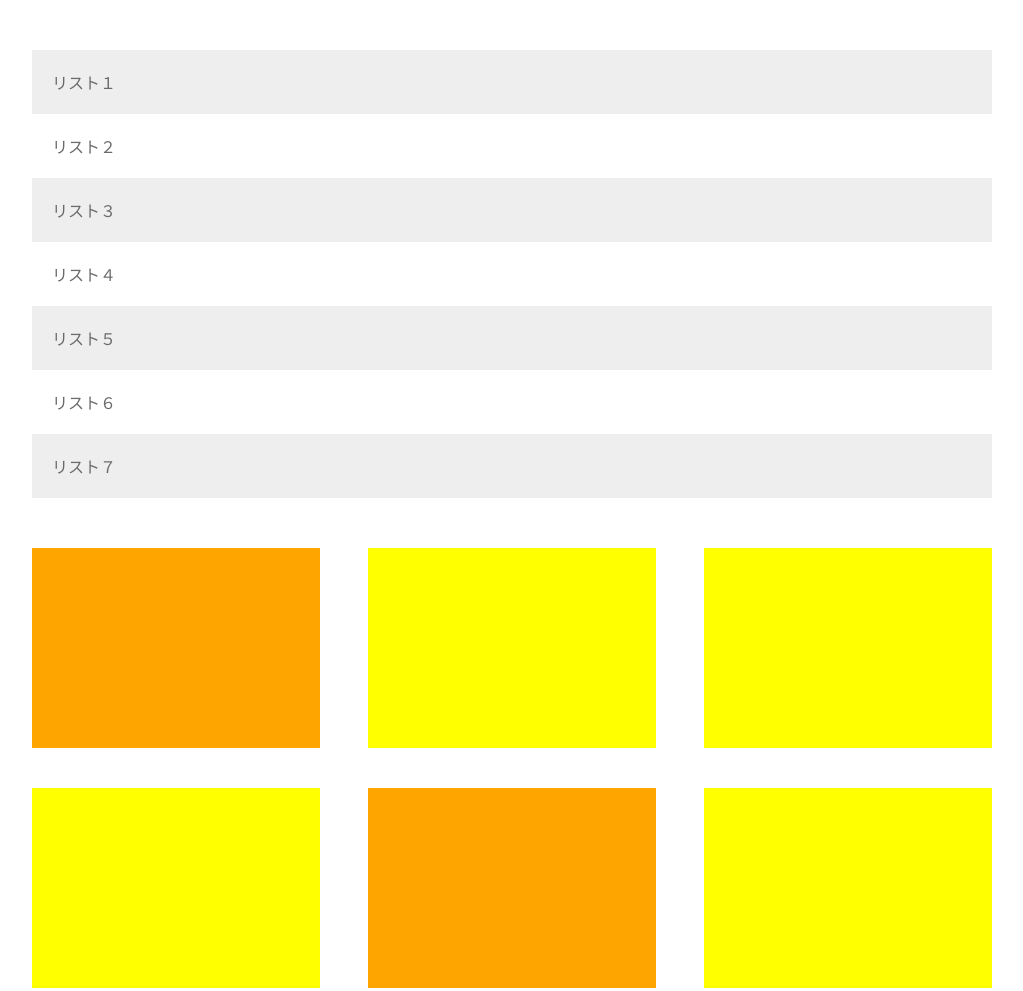
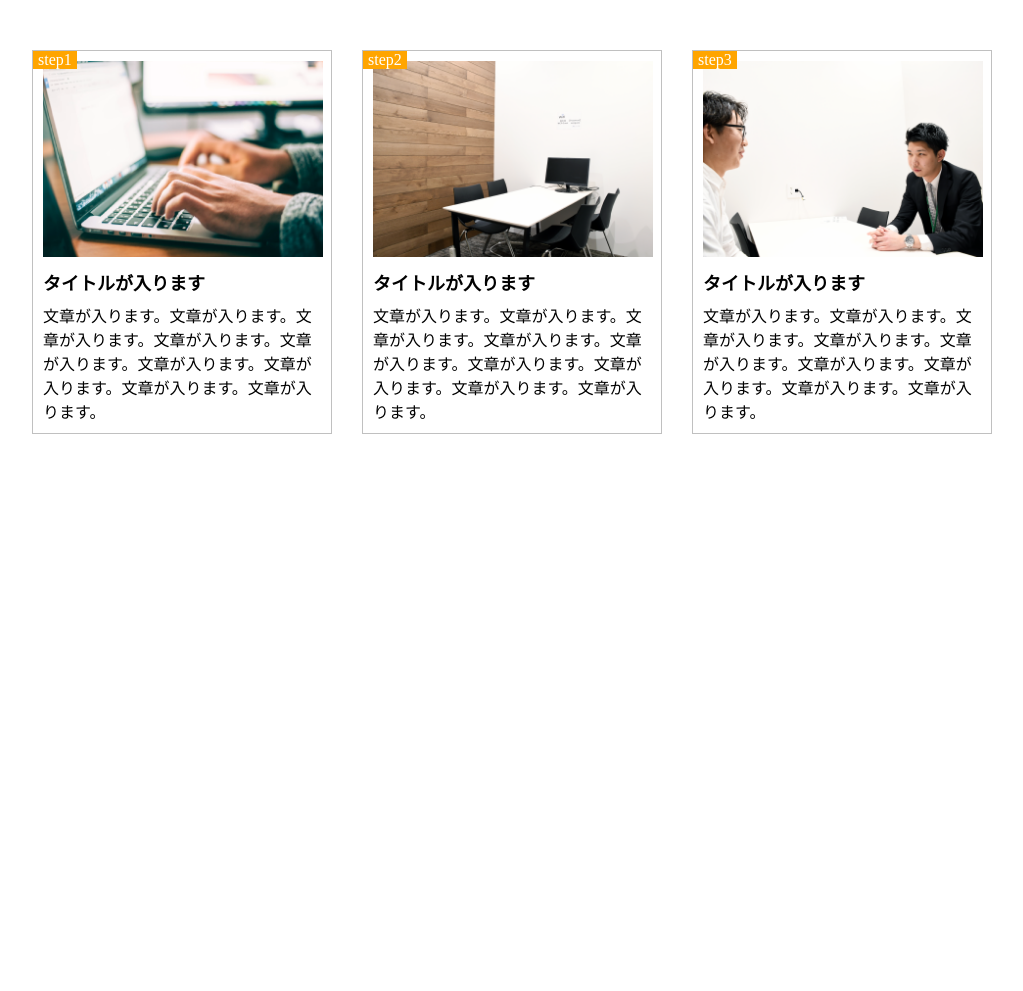
Before and after one commit to MorijunHack/DMM-HTMLpractice, a plain HTML site: page index.html in a window 1280 px wide. Shown: the top 991 px of the page, without its empty margins (128-1151 px from the left). After the commit the page ends 800 px from the top, so only its background shows below. Drawn offline with Linux system fonts and the light colour scheme.

Commit message:
[Finish]1-8(practice problem)

```diff
--- a/index.html
+++ b/index.html
@@ -2,29 +2,32 @@
 <html lang="ja">
 <head>
 	<link rel="stylesheet" href="styles.css">
-	<title>第7章</title>
+	<title>第8章</title>
 </head>
 <body>
-	<div class="list-container">
-		<div class="list">リスト１</div>
-		<div class="list">リスト２</div>
-		<div class="list">リスト３</div>
-		<div class="list">リスト４</div>
-		<div class="list">リスト５</div>
-		<div class="list">リスト６</div>
-		<div class="list">リスト７</div>
-	</div>
+	<div class="container">
 
-	<div class="boxes">
-		<div class="box"></div>
-		<div class="box"></div>
-		<div class="box"></div>
-		<div class="box"></div>
-		<div class="box"></div>
-		<div class="box"></div>
-		<div class="box"></div>
-		<div class="box"></div>
-		<div class="box"></div>
+		<div class="content">
+			<span class="step">step1</span>
+			<img src="img/flow01.png">
+			<h1>タイトルが入ります</h1>
+			<p>文章が入ります。文章が入ります。文章が入ります。文章が入ります。文章が入ります。文章が入ります。文章が入ります。文章が入ります。文章が入ります。</p>
+		</div>
+
+		<div class="content">
+			<span class="step">step2</span>
+			<img src="img/flow02.png">
+			<h1>タイトルが入ります</h1>
+			<p>文章が入ります。文章が入ります。文章が入ります。文章が入ります。文章が入ります。文章が入ります。文章が入ります。文章が入ります。文章が入ります。</p>
+		</div>
+
+		<div class="content">
+			<span class="step">step3</span>
+			<img src="img/flow03.png">
+			<h1>タイトルが入ります</h1>
+			<p>文章が入ります。文章が入ります。文章が入ります。文章が入ります。文章が入ります。文章が入ります。文章が入ります。文章が入ります。文章が入ります。</p>
+		</div>
+
 	</div>
 </body>
 </html>
--- a/styles.css
+++ b/styles.css
@@ -4,46 +4,43 @@
 	margin: 0;
 	padding: 0;
 	box-sizing: border-box;
-	color: #6c6b6b;
 }
 
-/*lists*/
+/*main*/
 
-.list-container {
+.container {
 	width: 960px;
+	padding: 50px 0;
 	margin: 0 auto;
-	padding: 50px 0;
 }
 
-.list {
-	padding: 20px 0 20px 20px;
+.content {
+	position: relative;
+	width: 300px;
+	padding: 10px;
+	border: 1px solid #c0c0c0;
+	float: left;
 }
 
-.list:nth-child(odd) {
-	background: #eeeeee;
+.content:nth-child(2) {
+	margin: 0 30px;
 }
 
-
-/*boxes*/
-
-.boxes {
-	width: 960px;
-	padding-bottom: 50px;
-	margin:0 auto;
+.step {
+	position: absolute;
+	top: 0;
+	left: 0;
+	display: inline-block;
+	background: orange;
+	color: white;
+	padding: 0 5px;
 }
 
-.box {
-	width: 30%;
-	height: 200px;
-	float: left;
-	background: yellow;
-	margin-bottom: 40px;
+.content img {
+	width: 280px;
 }
 
-.box:nth-child(4n+1) {
-	background: orange;
+.content h1 {
+	font-size: 18px;
+	padding: 8px 0;
 }
-
-.box:nth-child(3n+2) {
-	margin: 0 5%;
-}
```
Also changed, not shown: img/flow01.png (added), img/flow02.png (added), img/flow03.png (added), img/wc-logo.png (deleted), img/wcc-logo.png (deleted), img/wcp-logo.png (deleted), img/wcw-logo.png (deleted), 1 other file.
